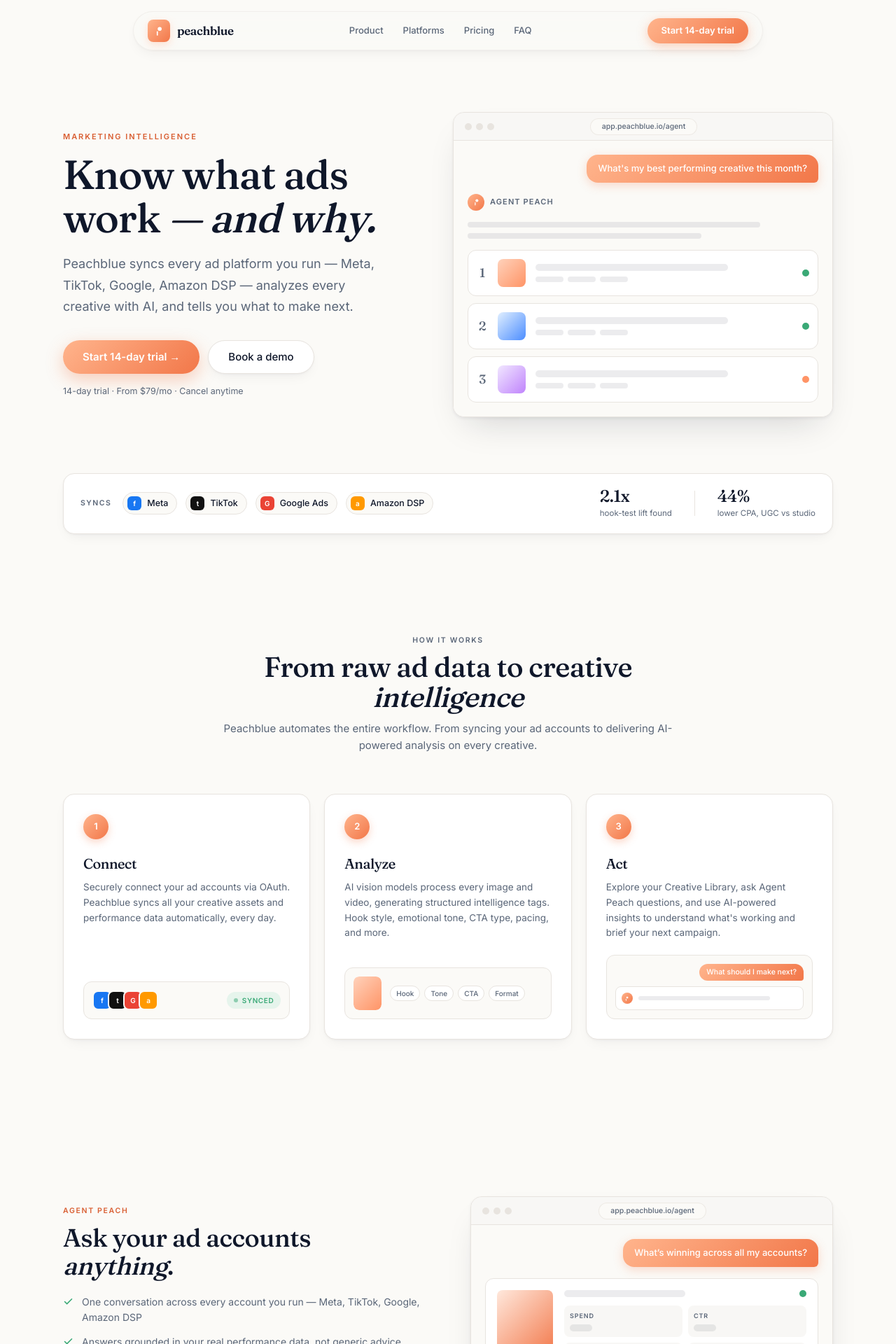
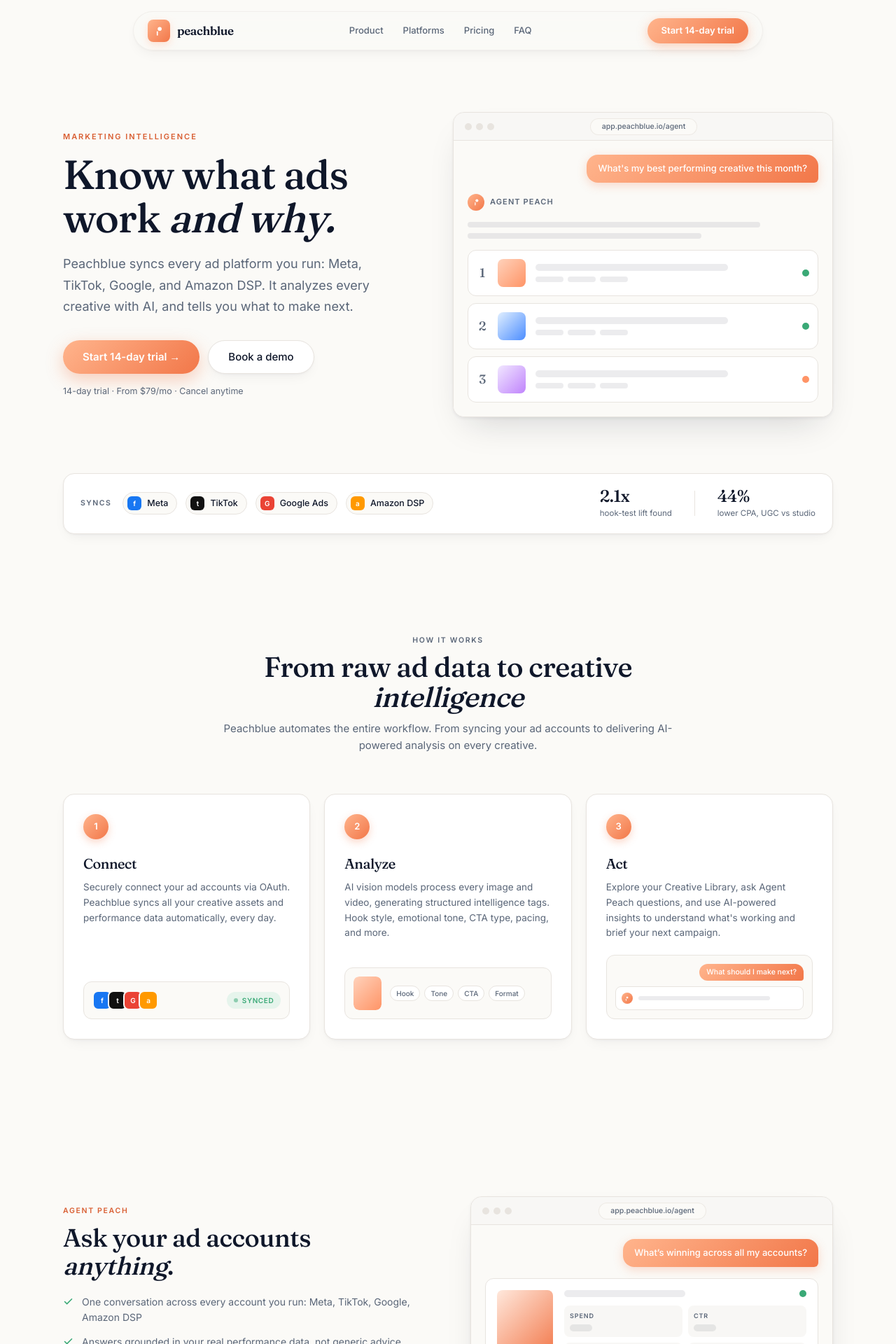
Before and after one commit to peachbluetech/website, a Next.js app: page / in a window 1280 px wide. Shown: the top 1920 px of the page at 70% size. Built offline with nearby package versions, Linux system fonts and the light colour scheme; no server answers.

Commit message:
Copy: remove em-dashes sitewide (headline, subhead, bullets, FAQ)

```diff
--- a/app/page.tsx
+++ b/app/page.tsx
@@ -37,7 +37,7 @@ export default function Home() {
 
       {/* SEO: semantic, visually-hidden H1 anchored to the brand name.
           The visible hero uses H2 so the brand owns the single H1. */}
-      <h1 className="sr-only">Peachblue — Creative Intelligence for Ads</h1>
+      <h1 className="sr-only">Peachblue: Creative Intelligence for Ads</h1>
 
       {/* ── NAV ──────────────────────────────────────────── */}
       <nav className="fixed top-4 left-0 w-full z-50 flex justify-center px-4">
@@ -88,13 +88,13 @@ export default function Home() {
                 variants={fade}
                 className="font-display text-[clamp(36px,5.5vw,58px)] leading-[1.06] font-medium tracking-[-0.02em] text-pb-fg mb-5"
               >
-                Know what ads work <span className="italic">&mdash; and why.</span>
+                Know what ads work <span className="italic">and why.</span>
               </motion.h2>
               <motion.p
                 variants={fade}
                 className="text-[clamp(15px,1.8vw,18px)] leading-[1.7] text-pb-fg-muted max-w-[460px] mb-8"
               >
-                Peachblue syncs every ad platform you run — Meta, TikTok, Google, Amazon DSP —
+                Peachblue syncs every ad platform you run: Meta, TikTok, Google, and Amazon DSP. It
                 analyzes every creative with AI, and tells you what to make next.
               </motion.p>
               <motion.div variants={fade} className="flex gap-3 flex-wrap items-center">
@@ -206,10 +206,10 @@ export default function Home() {
         eyebrow="Agent Peach"
         title={<>Ask your ad accounts <span className="italic">anything</span>.</>}
         bullets={[
-          "One conversation across every account you run — Meta, TikTok, Google, Amazon DSP",
+          "One conversation across every account you run: Meta, TikTok, Google, Amazon DSP",
           "Answers grounded in your real performance data, not generic advice",
           "Ranked creative lists, head-to-head comparisons, and deep dives",
-          "Spots the patterns behind your winners — and says why",
+          "Spots the patterns behind your winners and says why",
           "Every answer cites the metrics it's built on",
         ]}
         ctaLabel="Start 14-day trial"
@@ -238,8 +238,8 @@ export default function Home() {
         eyebrow="Every platform, one brain"
         title={<>Meta, TikTok, Google, Amazon DSP. <span className="italic">Unified</span>.</>}
         bullets={[
-          "Meta, TikTok, Google Ads, and Amazon DSP — all live, all synced daily",
-          "Amazon DSP includes Connected TV — coverage nobody else offers",
+          "Meta, TikTok, Google Ads, and Amazon DSP. All live, all synced daily",
+          "Amazon DSP includes Connected TV, coverage nobody else offers",
           "One creative library and one scoring system across every channel",
           "Secure OAuth connections you can disconnect at any time",
         ]}
@@ -269,7 +269,7 @@ export default function Home() {
         title={<>Client-ready reports in <span className="italic">minutes</span>.</>}
         bullets={[
           "Multi-client workspaces with per-client scoping for agencies",
-          "Margin-aware reporting — bill the numbers you actually invoice",
+          "Margin-aware reporting, so you bill the numbers you actually invoice",
           "DSP flight pacing with budget, delivery, and CPM goals at a glance",
           "Export to PDF or CSV, ready to send",
         ]}
@@ -404,7 +404,7 @@ export default function Home() {
             </p>
             {submitted ? (
               <div className="rounded-2xl border border-[#3AA976]/30 bg-[#E6F4EC]/40 p-6 text-center">
-                <div className="text-[15px] font-medium text-[#3AA976]">Thanks — we&apos;ll be in touch to schedule your demo.</div>
+                <div className="text-[15px] font-medium text-[#3AA976]">Thanks. We&apos;ll be in touch to schedule your demo.</div>
               </div>
             ) : (
               <form onSubmit={(e) => {
@@ -466,7 +466,7 @@ const FAQS: { q: string; a: string }[] = [
   },
   {
     q: "How does the 14-day trial work?",
-    a: "Every plan starts with a 14-day trial with full access to your plan's features. Add a payment method to continue — cancel anytime before then and you won't be charged.",
+    a: "Every plan starts with a 14-day trial with full access to your plan's features. Add a payment method to continue, and cancel anytime before then if it's not for you.",
   },
   {
     q: "Is my ad data secure?",
@@ -474,15 +474,15 @@ const FAQS: { q: string; a: string }[] = [
   },
   {
     q: "Does Peachblue work for agencies?",
-    a: "Yes — the Agency plan adds multi-client workspaces with a client switcher, per-client scoping across the whole app, and margin-aware reports so what you show clients matches what you invoice.",
+    a: "Yes. The Agency plan adds multi-client workspaces with a client switcher, per-client scoping across the whole app, and margin-aware reports so what you show clients matches what you invoice.",
   },
   {
     q: "Can I cancel or change plans?",
-    a: "Anytime. Upgrade or downgrade from Settings and changes take effect right away — billing is adjusted on your next invoice. Cancel whenever you like.",
+    a: "Anytime. Upgrade or downgrade from Settings and changes take effect right away and billing is adjusted on your next invoice. Cancel whenever you like.",
   },
   {
     q: "Do you support Amazon DSP?",
-    a: "Yes — and we lead with it. Peachblue syncs Amazon DSP campaigns including Connected TV, with flight pacing and DSP-aware reporting built in. Very few tools in this category cover DSP at all.",
+    a: "Yes, and we lead with it. Peachblue syncs Amazon DSP campaigns including Connected TV, with flight pacing and DSP-aware reporting built in. Very few tools in this category cover DSP at all.",
   },
 ];
 
--- a/app/pricing/pricing-client.tsx
+++ b/app/pricing/pricing-client.tsx
@@ -104,15 +104,15 @@ const SALES_HREF = "mailto:nick@peachblue.io?subject=Peachblue%20Agency%20plan";
 const FAQS: { q: string; a: string }[] = [
   {
     q: "What counts as a credit?",
-    a: "One credit covers the full AI analysis of a single creative — visual breakdown, copy strategy, and intelligence tags. Credits reset every month.",
+    a: "One credit covers the full AI analysis of a single creative: visual breakdown, copy strategy, and intelligence tags. Credits reset every month.",
   },
   {
     q: "What happens after the trial?",
-    a: "Every plan starts with a 14-day trial with full access to your plan's features. Add a payment method to continue — cancel anytime before then and you won't be charged.",
+    a: "Every plan starts with a 14-day trial with full access to your plan's features. Add a payment method to continue, and cancel anytime before then if it's not for you.",
   },
   {
     q: "Can I change plans later?",
-    a: "Yes. Upgrade or downgrade at any time from Settings — changes take effect right away and billing is adjusted on your next invoice.",
+    a: "Yes. Upgrade or downgrade at any time from Settings. Changes take effect right away and billing is adjusted on your next invoice.",
   },
   {
     q: "Which platforms can I connect?",
```
